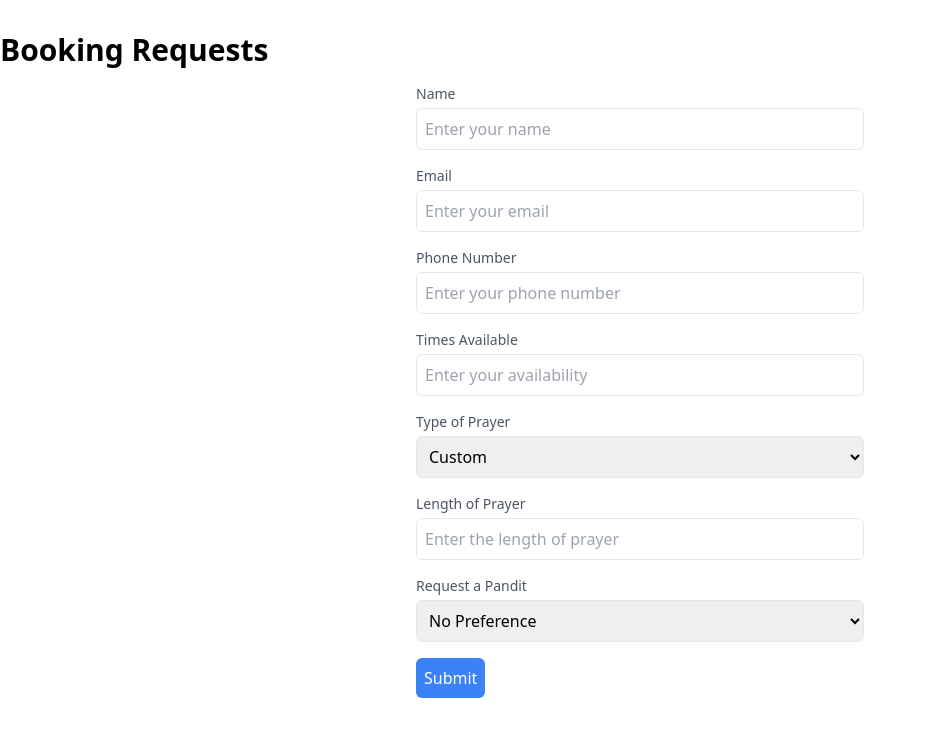
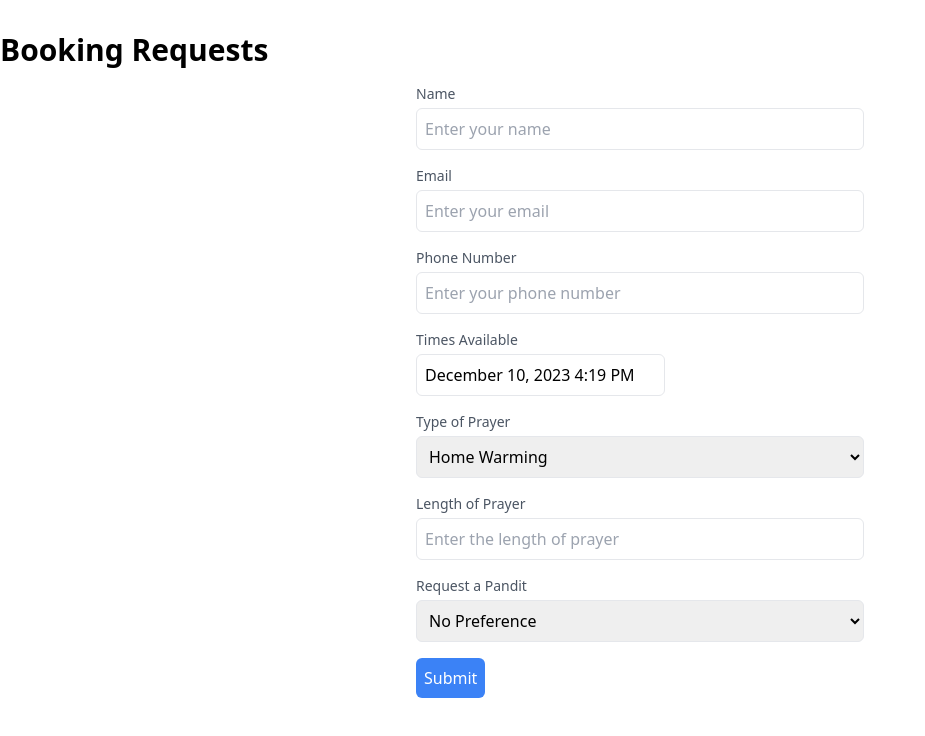
Before and after one commit to shreybirmiwal/panditLive.com, a React (Create React App) app: page / in a window 1280 px wide. Shown: the top 736 px of the page, without its empty margins (0-925 px from the left). Built offline with nearby package versions, Linux system fonts and the light colour scheme.

Commit message:
Basic validation

```diff
--- a/package.json
+++ b/package.json
@@ -7,6 +7,7 @@
     "@testing-library/react": "^13.4.0",
     "@testing-library/user-event": "^13.5.0",
     "react": "^18.2.0",
+    "react-datepicker": "^4.24.0",
     "react-dom": "^18.2.0",
     "react-scripts": "5.0.1",
     "web-vitals": "^2.1.4"
--- a/src/BookingRequests.js
+++ b/src/BookingRequests.js
@@ -1,12 +1,19 @@
 // src/components/BookingForm.js
 import React from 'react';
+import DatePicker from 'react-datepicker';
+import 'react-datepicker/dist/react-datepicker.css';
 
 const BookingRequests = () => {
+  const handleSubmit = (e) => {
+    e.preventDefault();
+    // Add your form submission logic here
+  };
+
   return (
     <div className="container mx-auto mt-8">
       <h1 className="text-3xl font-bold mb-4">Booking Requests</h1>
 
-      <form className="max-w-md mx-auto">
+      <form className="max-w-md mx-auto" onSubmit={handleSubmit}>
         <div className="mb-4">
           <label htmlFor="name" className="block text-sm font-medium text-gray-600">
             Name
@@ -30,11 +37,13 @@ const BookingRequests = () => {
             name="email"
             className="mt-1 p-2 border rounded-md w-full"
             placeholder="Enter your email"
+            required
           />
         </div>
 
         <div className="mb-4">
-          <label htmlFor="phone" className="block text-sm font-medium text-gray-600">
+          <label htmlFor="phone" className="block
+          text-sm font-medium text-gray-600">
           Phone Number
         </label>
         <input
@@ -43,6 +52,8 @@ const BookingRequests = () => {
           name="phone"
           className="mt-1 p-2 border rounded-md w-full"
           placeholder="Enter your phone number"
+          pattern="[0-9]*" // Only allow numeric input
+          required
         />
       </div>
 
@@ -50,12 +61,15 @@ const BookingRequests = () => {
         <label htmlFor="timesAvailable" className="block text-sm font-medium text-gray-600">
           Times Available
         </label>
-          <input
-            type="text"
+        <DatePicker
           id="timesAvailable"
           name="timesAvailable"
+          selected={new Date()} // Set the initial date
+          showTimeSelect
+          timeFormat="HH:mm"
+          timeIntervals={15}
+          dateFormat="MMMM d, yyyy h:mm aa"
           className="mt-1 p-2 border rounded-md w-full"
-            placeholder="Enter your availability"
         />
       </div>
 
@@ -63,13 +77,11 @@ const BookingRequests = () => {
         <label htmlFor="prayerType" className="block text-sm font-medium text-gray-600">
           Type of Prayer
         </label>
-          <select
-            id="prayerType"
-            name="prayerType"
-            className="mt-1 p-2 border rounded-md w-full"
-          >
+        <select className="mt-1 p-2 border rounded-md w-full">
+          <option value="homeWarming">Home Warming</option>
+          <option value="car">Car</option>
+          <option value="example1">Example1</option>
           <option value="custom">Custom</option>
-            {/* Add other options based on your needs */}
         </select>
       </div>
 
```
Also changed, not shown: 1 other file (tests, documents, lock files or other folders). Lines whose indentation alone changed are shown as unchanged.
